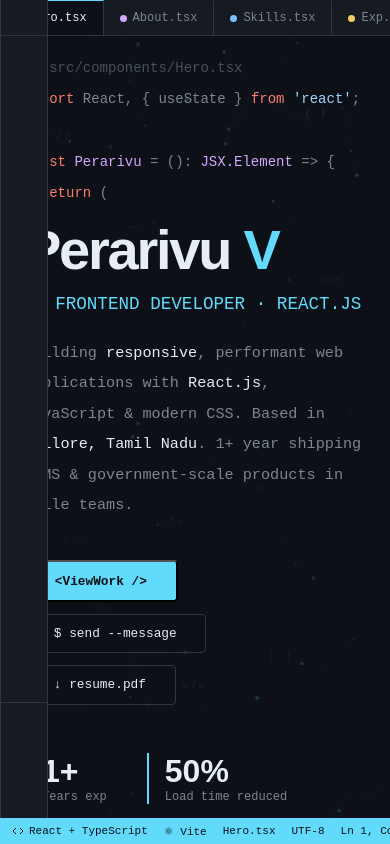
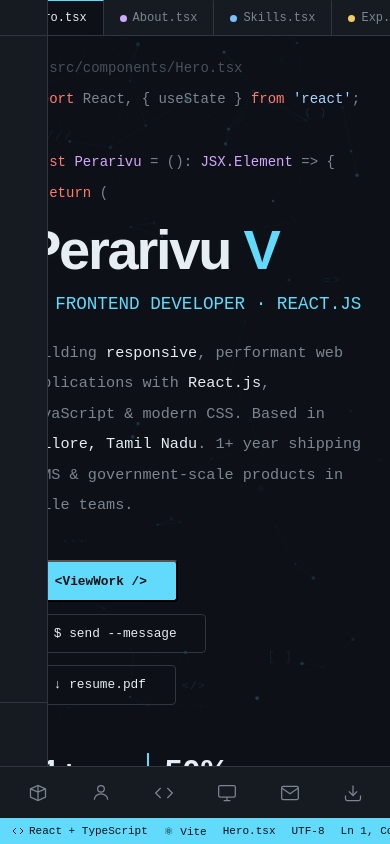
Before and after one commit to Perarivu/portfolio, a React (Vite) app: page / in a window 390 px wide. Shown: the top 844 px of the page. Built offline with nearby package versions, Linux system fonts and the light colour scheme.

Commit message:
Update portfolio UI and contact section

```diff
--- a/src/components/About.module.css
+++ b/src/components/About.module.css
@@ -45,3 +45,7 @@
 @media (max-width: 900px) {
   .grid { grid-template-columns: 1fr; }
 }
+
+@media (max-width: 600px) {
+  .codeBlock { font-size: 0.7rem; padding: 14px; }
+}
--- a/src/components/About.tsx
+++ b/src/components/About.tsx
@@ -24,7 +24,7 @@ export default function About() {
             code, and coffee. Always looking for the next interesting build.
           </p>
           <div style={{ marginTop: '24px' }}>
-            <a href="mailto:Perarivu2516@gmail.com" className="btn-primary">
+            <a href="https://mail.google.com/mail/?view=cm&to=Perarivu2516@gmail.com" target="_blank" rel="noreferrer" className="btn-primary">
               &lt;HireMe email="Perarivu2516@gmail.com" /&gt;
             </a>
           </div>
--- a/src/components/ActivityBar.module.css
+++ b/src/components/ActivityBar.module.css
@@ -41,7 +41,18 @@
 
 @media (max-width: 600px) {
   .activityBar {
-    width: 0;
-    overflow: hidden;
+    width: 100%;
+    height: 52px;
+    top: auto;
+    bottom: calc(var(--status-h));
+    left: 0;
+    right: 0;
+    flex-direction: row;
+    justify-content: space-around;
+    padding: 0 8px;
+    border-right: none;
+    border-top: 1px solid var(--border);
   }
+
+  .spacer { display: none; }
 }
--- a/src/components/Contact.tsx
+++ b/src/components/Contact.tsx
@@ -30,7 +30,7 @@ export default function Contact() {
           <div className={styles.output}>
             {'{'}<br />
             &nbsp;&nbsp;"email":&nbsp;
-            <a className={styles.link} href="mailto:Perarivu2516@gmail.com">
+            <a className={styles.link} href="https://mail.google.com/mail/?view=cm&to=Perarivu2516@gmail.com" target="_blank" rel="noreferrer">
               "Perarivu2516@gmail.com"
             </a>,<br />
             &nbsp;&nbsp;"github":&nbsp;
@@ -56,7 +56,7 @@ export default function Contact() {
       </div>
 
       <div className={styles.socials}>
-        <a className={styles.socBtn} href="mailto:Perarivu2516@gmail.com">✉ Email me</a>
+        <a className={styles.socBtn} href="https://mail.google.com/mail/?view=cm&to=Perarivu2516@gmail.com" target="_blank" rel="noreferrer">✉ Email me</a>
         <a className={styles.socBtn} href="https://github.com/Perarivu" target="_blank" rel="noreferrer">⌥ GitHub</a>
         <a className={styles.socBtn} href="https://www.linkedin.com/in/perarivuv" target="_blank" rel="noreferrer">in LinkedIn</a>
         <a className={styles.socBtn} href="/resume.pdf" download="Perarivu-Resume.pdf">↓ Resume</a>
--- a/src/components/Footer.module.css
+++ b/src/components/Footer.module.css
@@ -9,3 +9,11 @@
   flex-wrap: wrap;
   gap: 8px;
 }
+
+@media (max-width: 600px) {
+  .footer {
+    padding: 16px 24px;
+    flex-direction: column;
+    text-align: center;
+  }
+}
--- a/src/components/Hero.module.css
+++ b/src/components/Hero.module.css
@@ -158,3 +158,11 @@
   .heroLayout { flex-direction: column; }
   .illustration { flex: unset; width: 100%; max-width: 320px; opacity: 0.5; }
 }
+
+@media (max-width: 600px) {
+  section { padding: 60px 24px; }
+  .main {
+    margin-left: 0;
+    margin-bottom: calc(var(--status-h) + 52px); /* status bar + bottom nav */
+  }
+}
--- a/src/components/Hero.tsx
+++ b/src/components/Hero.tsx
@@ -34,7 +34,7 @@ export default function Hero() {
           <button className="btn-primary" onClick={() => scrollToSection('#projects')}>
             &lt;ViewWork /&gt;
           </button>
-          <a href="mailto:perarivu250@gmail.com" className="btn-ghost">
+          <a href="https://mail.google.com/mail/?view=cm&to=perarivu2516@gmail.com" className="btn-ghost">
             $ send --message
           </a>
           <a href="/resume.pdf" download="Perarivu-Resume.pdf" className="btn-ghost">
--- a/src/styles/globals.css
+++ b/src/styles/globals.css
@@ -156,5 +156,8 @@ section {
 
 @media (max-width: 600px) {
   section { padding: 60px 24px; }
-  .main { margin-left: 0; }
+  .main {
+    margin-left: 0;
+    margin-bottom: calc(var(--status-h) + 52px); /* status bar + bottom nav */
+  }
 }
```
